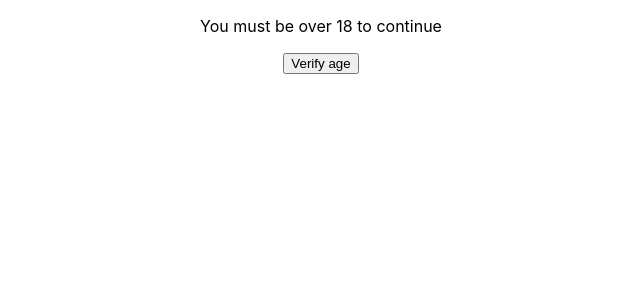
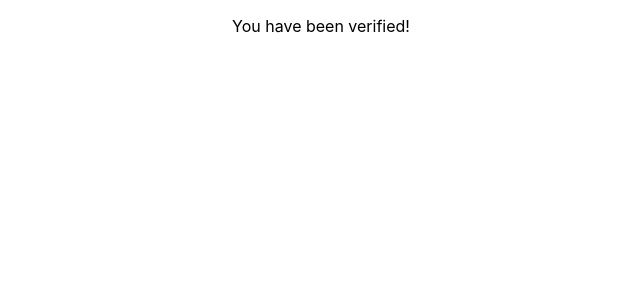
Before and after one commit to felleslosninger/dc21-self-sovereign-identity, a React (Create React App) app in the folder verifier/verifier-app/: page /verified in a window 1280 px wide. Shown: the top 300 px of the page, without its empty margins (319-959 px from the left). Built offline with nearby package versions, Linux system fonts and the light colour scheme.

Commit message:
new pages + routing

```diff
--- a/verifier/verifier-app/src/App.js
+++ b/verifier/verifier-app/src/App.js
@@ -1,21 +1,26 @@
 import './App.css';
 import React from "react";
-
+import VerifyAge from './Pages/VerifyAge';
+import Verified from './Pages/Verified';
+import {
+    BrowserRouter as Router,
+    Switch,
+    Route
+} from "react-router-dom";
 
 function App() {
-
-    function verifyAge() {
-        fetch('/api/hello')
-            .then(response=>response.text())
-            .then(response => console.log(response))
-    }
 
 
     return (
         <div className="App">
-            <p>You must be over 18 to continue</p>
-            <button onClick={verifyAge}>Verify age</button>
+            <Router>
+                <Switch>
+                    <Route exact path='/' component={VerifyAge}/>
+                    <Route exact path='/verified' component={Verified}/>
+                </Switch>
+            </Router>
         </div>
+
     );
 }
 
--- a/verifier/verifier-app/src/Pages/Verified.jsx
+++ b/verifier/verifier-app/src/Pages/Verified.jsx
@@ -0,0 +1,12 @@
+import React from "react";
+
+function Verified() {
+
+    return (
+        <div className="Verified">
+            <p>You have been verified!</p>
+        </div>
+    );
+}
+
+export default Verified;
--- a/verifier/verifier-app/src/Pages/VerifyAge.jsx
+++ b/verifier/verifier-app/src/Pages/VerifyAge.jsx
@@ -0,0 +1,20 @@
+import React from "react";
+
+function VerifyAge() {
+
+    function verifyAge() {
+        fetch('/api/hello')
+            .then(response=>response.text())
+            .then(response => console.log(response))
+    }
+
+
+    return (
+        <div className="VerifyAge">
+            <p>You must be over 18 to continue</p>
+            <button onClick={verifyAge}>Verify age</button>
+        </div>
+    );
+}
+
+export default VerifyAge;
```
